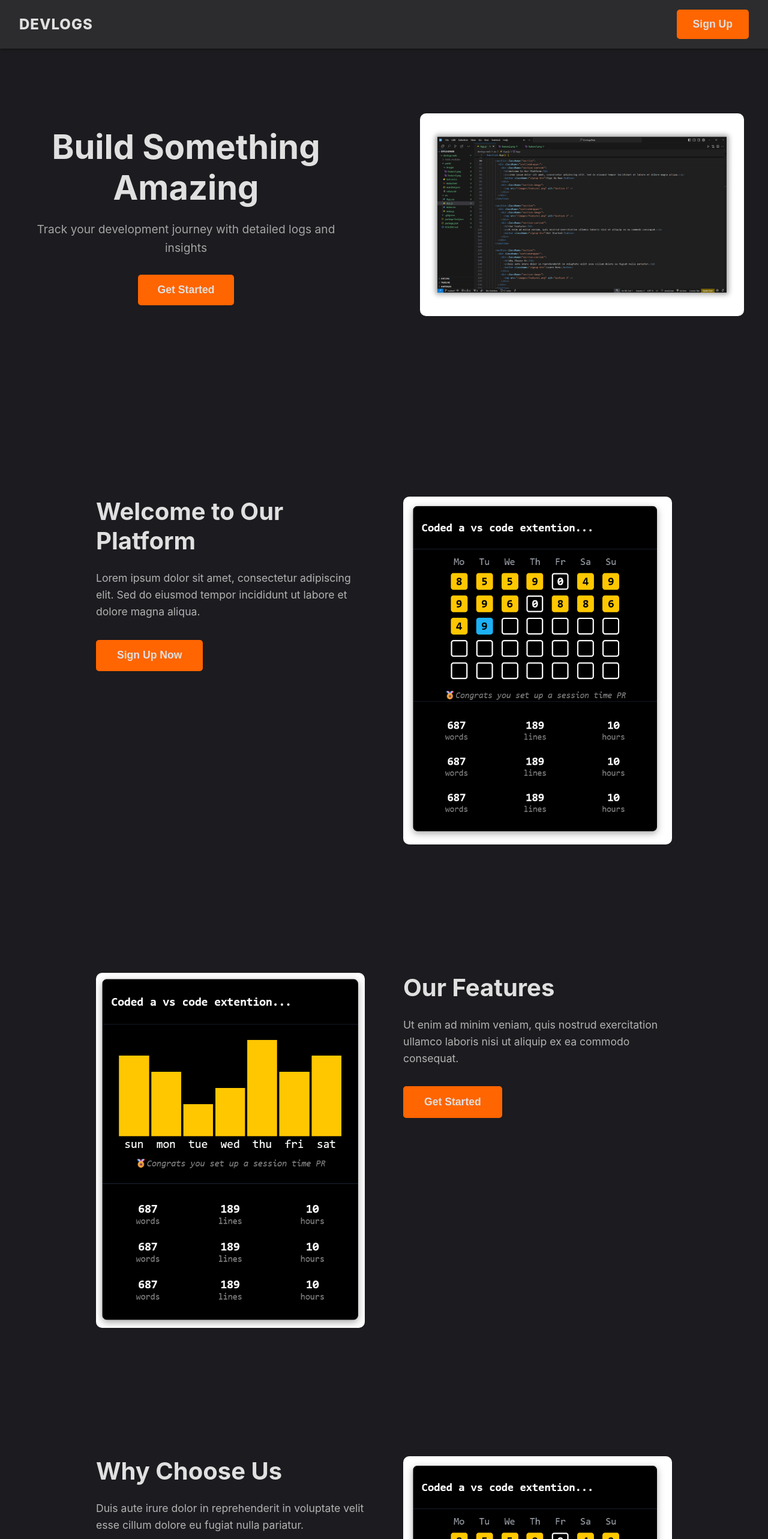
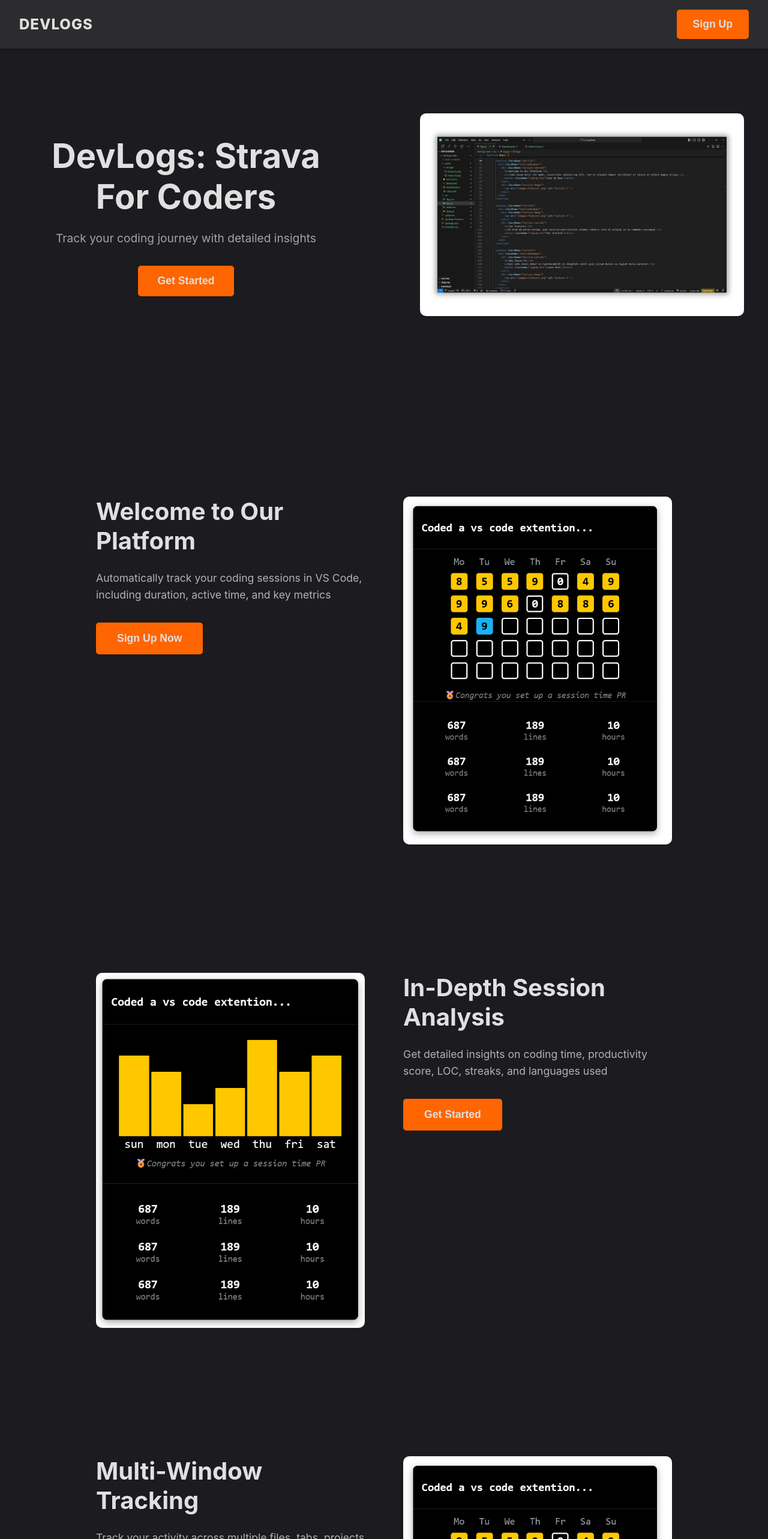
Before and after one commit to ShivamPande18/devlogs-web, a React (Create React App) app: page / in a window 1280 px wide. Shown: the top 2566 px of the page at 60% size. Built offline with nearby package versions, Linux system fonts and the light colour scheme; no server answers.

Commit message:
build bug fixed

```diff
--- a/src/Pages/LandingPage/Landing.jsx
+++ b/src/Pages/LandingPage/Landing.jsx
@@ -19,8 +19,8 @@ function Landing() {
 
             <section className="hero">
                 <div className="hero-content">
-                    <h1>Build Something Amazing</h1>
-                    <p>Track your development journey with detailed logs and insights</p>
+                    <h1>DevLogs: Strava For Coders</h1>
+                    <p>Track your coding journey with detailed insights</p>
                     <button className="hero-btn" onClick={handleNavigateToRegister}><strong>Get Started</strong></button>
                 </div>
                 <div className="hero-image">
@@ -32,7 +32,7 @@ function Landing() {
                 <div className="sectionWrapper">
                     <div className="section-content">
                         <h2>Welcome to Our Platform</h2>
-                        <p>Lorem ipsum dolor sit amet, consectetur adipiscing elit. Sed do eiusmod tempor incididunt ut labore et dolore magna aliqua.</p>
+                        <p>Automatically track your coding sessions in VS Code, including duration, active time, and key metrics</p>
                         <button className="signup-btn" onClick={handleNavigateToRegister}><strong>Sign Up Now</strong></button>
                     </div>
                     <div className="section-image">
@@ -47,8 +47,8 @@ function Landing() {
                         <img src="/images/feature2.png" alt="Section 2" />
                     </div>
                     <div className="section-content">
-                        <h2>Our Features</h2>
-                        <p>Ut enim ad minim veniam, quis nostrud exercitation ullamco laboris nisi ut aliquip ex ea commodo consequat.</p>
+                        <h2>In-Depth Session Analysis</h2>
+                        <p>Get detailed insights on coding time, productivity score, LOC, streaks, and languages used</p>
                         <button className="signup-btn" onClick={handleNavigateToRegister}><strong>Get Started</strong></button>
                     </div>
                 </div>
@@ -57,8 +57,8 @@ function Landing() {
             <section className="section">
                 <div className="sectionWrapper">
                     <div className="section-content">
-                        <h2>Why Choose Us</h2>
-                        <p>Duis aute irure dolor in reprehenderit in voluptate velit esse cillum dolore eu fugiat nulla pariatur.</p>
+                        <h2>Multi-Window Tracking</h2>
+                        <p>Track your activity across multiple files, tabs, projects and windows with a single start</p>
                         <button className="signup-btn" onClick={handleNavigateToRegister}><strong>Learn More</strong></button>
                     </div>
                     <div className="section-image">
@@ -73,8 +73,8 @@ function Landing() {
                         <img src="/images/feature2.png" alt="Section 4" />
                     </div>
                     <div className="section-content">
-                        <h2>Join Today</h2>
-                        <p>Excepteur sint occaecat cupidatat non proident, sunt in culpa qui officia deserunt mollit anim id est laborum.</p>
+                        <h2>Stay Connected</h2>
+                        <p>Connect with developers, share progress, and engage in friendly competition</p>
                         <button className="signup-btn" onClick={handleNavigateToRegister}><strong>Sign Up</strong></button>
                     </div>
                 </div>
@@ -83,7 +83,7 @@ function Landing() {
             <section className="get-in-touch">
                 <div className="get-in-touch-content">
                     <h2>Get in Touch</h2>
-                    <p>Have questions? We'd love to hear from you. Send us a message and we'll respond as soon as possible.</p>
+                    <p>Questions? Send us a message and we'll respond promptly</p>
                     <button
                         className="contact-btn"
                         onClick={() => window.location.href = 'mailto:shivampandework@gmail.com'}
--- a/src/Pages/LandingPage/style.css
+++ b/src/Pages/LandingPage/style.css
@@ -49,8 +49,8 @@
 }
 
 .nav-signup-btn:hover {
-    border: dashed var(--color-text-primary);
-    background-color: var(--color-primary);
+    border: dashed var(--color-primary);
+    background-color: transparent;
 }
 
 .hero {
@@ -93,8 +93,8 @@
 }
 
 .hero-btn:hover {
-    border: dashed var(--color-text-primary);
-    background-color: var(--color-primary);
+    border: dashed var(--color-primary);
+    background-color: transparent;
 }
 
 .hero-image {
@@ -172,8 +172,8 @@ p {
 }
 
 .signup-btn:hover {
-    border: dashed var(--color-text-primary);
-    background-color: var(--color-primary);
+    border: dashed var(--color-primary);
+    background-color: transparent;
 }
 
 .get-in-touch {
@@ -212,6 +212,6 @@ p {
 }
 
 .contact-btn:hover {
-    border: dashed var(--color-text-primary);
-    background-color: var(--color-primary);
+    border: dashed var(--color-primary);
+    background-color: transparent;
 }
--- a/src/Pages/RegistrationPage/Registration.jsx
+++ b/src/Pages/RegistrationPage/Registration.jsx
@@ -1,8 +1,8 @@
 import './style.css';
 import { FaGoogle, FaGithub } from "react-icons/fa";
 import { getAuth, signInWithPopup, GoogleAuthProvider, GithubAuthProvider } from "firebase/auth";
-import { getFirestore, collection, getDocs, addDoc, setDoc, getDoc } from "firebase/firestore";
-import { doc, updateDoc, query, orderBy, limit, where } from "firebase/firestore";
+import { getFirestore, collection, getDocs, setDoc } from "firebase/firestore";
+import { doc, query, limit, where } from "firebase/firestore";
 import { initializeApp } from "firebase/app";
 import { useState } from 'react';
 import { useNavigate } from 'react-router-dom';
```
